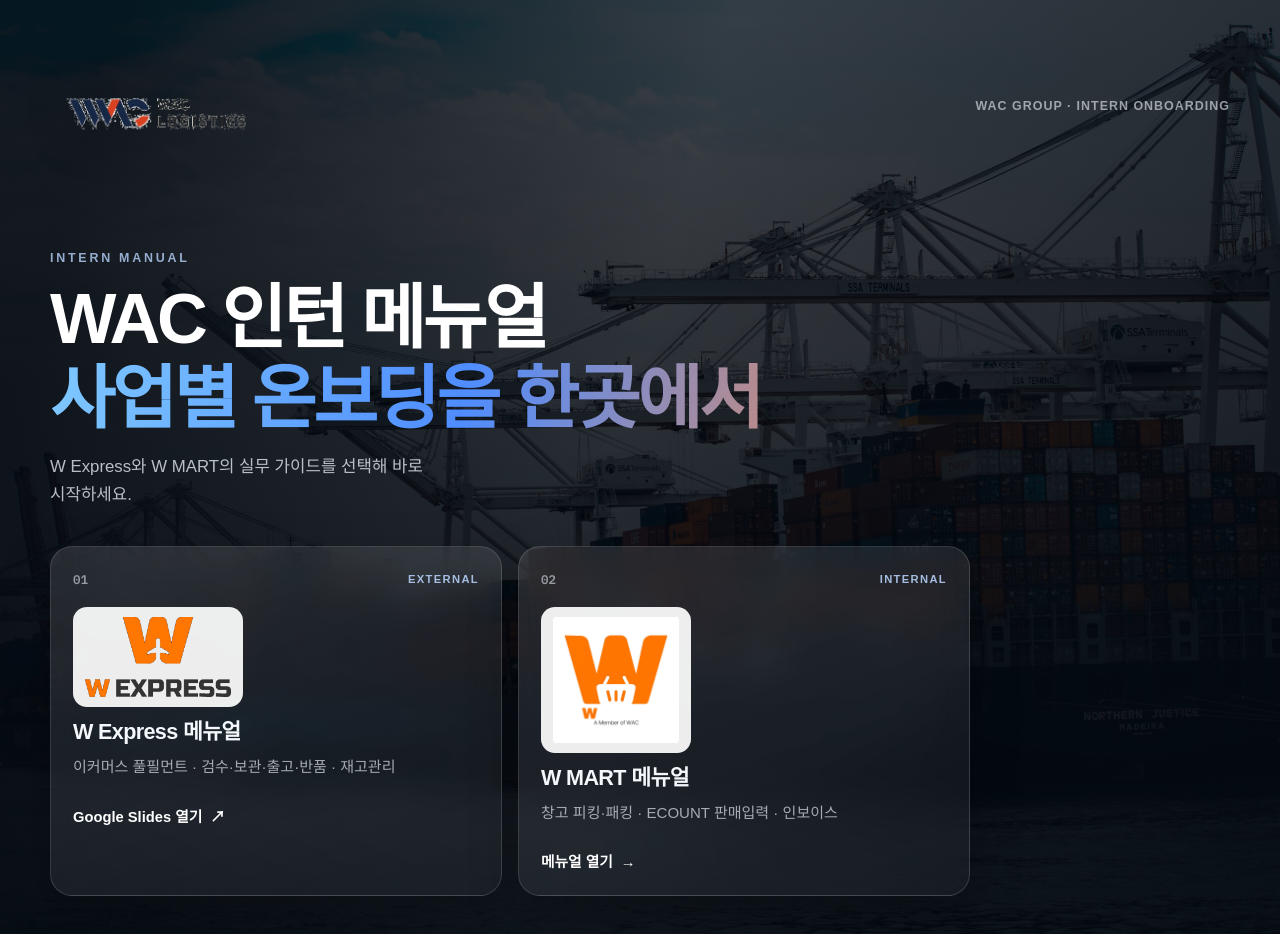
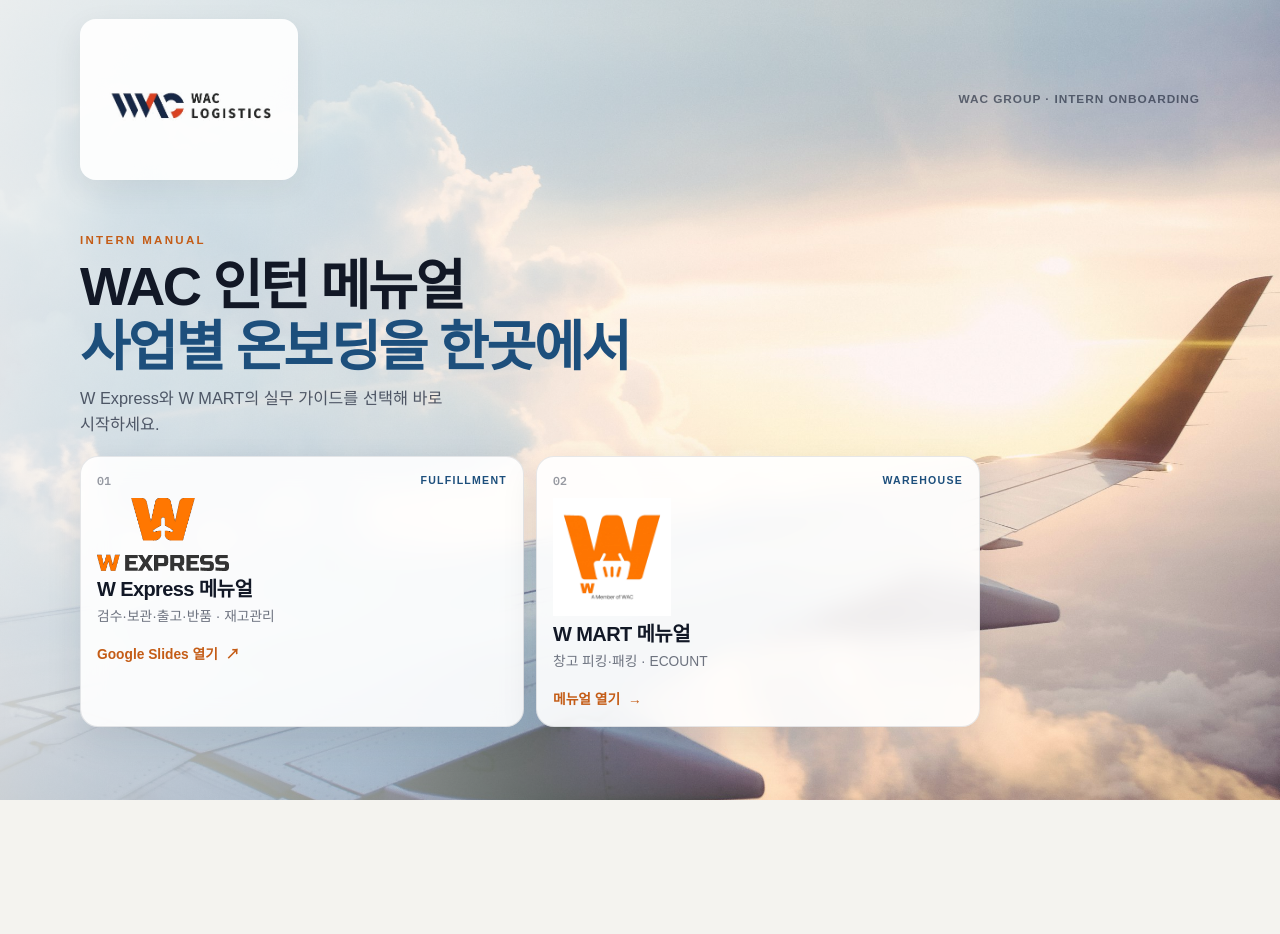
Before and after one commit to hyunseook0606-dev/wac-manual, a React (Vite) app: page / in a window 1280 px wide. Shown: the top 934 px of the page. After the commit the page ends 800 px from the top, so only its background shows below. Built offline with nearby package versions, Linux system fonts and the light colour scheme; a web font is replaced by a local one.

Commit message:
Fit WAC hub to one screen with airplane hero and no dark overlay.
Keep the navy/orange logo readable with a light wash and compact unit panels.

Co-authored-by: Cursor <cursoragent@cursor.com>

```diff
--- a/src/components/HubPage.tsx
+++ b/src/components/HubPage.tsx
@@ -8,13 +8,13 @@ type Props = {
 };
 
 const fadeUp = {
-  hidden: { opacity: 0, y: 24 },
+  hidden: { opacity: 0, y: 18 },
   show: (i: number) => ({
     opacity: 1,
     y: 0,
     transition: {
-      delay: 0.12 + i * 0.1,
-      duration: 0.7,
+      delay: 0.08 + i * 0.08,
+      duration: 0.55,
       ease: [0.22, 1, 0.36, 1] as const,
     },
   }),
@@ -36,7 +36,9 @@ export function HubPage({ onOpenWmart }: Props) {
           initial="hidden"
           animate="show"
         >
-          <img className="hub-brand" src="/wac-logo.png" alt="WAC Logistics" />
+          <div className="hub-brand-wrap">
+            <img className="hub-brand" src="/wac-logo.png" alt="WAC Logistics" />
+          </div>
           <p className="hub-top-note">WAC Group · Intern Onboarding</p>
         </motion.header>
 
@@ -87,7 +89,7 @@ export function HubPage({ onOpenWmart }: Props) {
             >
               <span className="hub-unit-meta">
                 <span className="hub-unit-no">01</span>
-                <span className="hub-unit-tag">External</span>
+                <span className="hub-unit-tag">Fulfillment</span>
               </span>
               <img
                 className="hub-unit-logo hub-unit-logo-express"
@@ -95,7 +97,7 @@ export function HubPage({ onOpenWmart }: Props) {
                 alt="W Express"
               />
               <strong>W Express 메뉴얼</strong>
-              <em>이커머스 풀필먼트 · 검수·보관·출고·반품 · 재고관리</em>
+              <em>검수·보관·출고·반품 · 재고관리</em>
               <span className="hub-unit-cta">
                 Google Slides 열기
                 <span aria-hidden="true">↗</span>
@@ -105,7 +107,7 @@ export function HubPage({ onOpenWmart }: Props) {
             <button type="button" className="hub-unit" onClick={onOpenWmart}>
               <span className="hub-unit-meta">
                 <span className="hub-unit-no">02</span>
-                <span className="hub-unit-tag">Internal</span>
+                <span className="hub-unit-tag">Warehouse</span>
               </span>
               <img
                 className="hub-unit-logo"
@@ -113,7 +115,7 @@ export function HubPage({ onOpenWmart }: Props) {
                 alt="W MART"
               />
               <strong>W MART 메뉴얼</strong>
-              <em>창고 피킹·패킹 · ECOUNT 판매입력 · 인보이스</em>
+              <em>창고 피킹·패킹 · ECOUNT</em>
               <span className="hub-unit-cta">
                 메뉴얼 열기
                 <span aria-hidden="true">→</span>
--- a/src/index.css
+++ b/src/index.css
@@ -304,10 +304,11 @@ img {
 /* ===== WAC premium hub (root) ===== */
 .hub-shell {
   position: relative;
-  min-height: 100vh;
+  height: 100dvh;
+  max-height: 100dvh;
   overflow: hidden;
-  color: #f5f7fb;
-  background: #071018;
+  color: #182033;
+  background: #eef3f8;
 }
 
 .hub-hero-bg {
@@ -320,125 +321,140 @@ img {
   width: 100%;
   height: 100%;
   object-fit: cover;
-  transform: scale(1.04);
-  filter: saturate(0.85) contrast(1.05);
+  object-position: center 35%;
+  transform: scale(1.02);
 }
 
 .hub-hero-veil {
   position: absolute;
   inset: 0;
+  /* light wash only — keep airplane visible, protect navy/orange logo */
   background:
-    linear-gradient(105deg, rgba(4, 10, 18, 0.88) 8%, rgba(4, 10, 18, 0.62) 48%, rgba(4, 10, 18, 0.78) 100%),
-    linear-gradient(180deg, rgba(4, 10, 18, 0.35) 0%, rgba(4, 10, 18, 0.82) 100%);
+    linear-gradient(
+      100deg,
+      rgba(255, 252, 248, 0.88) 0%,
+      rgba(255, 252, 248, 0.55) 34%,
+      rgba(255, 252, 248, 0.12) 62%,
+      rgba(255, 252, 248, 0.08) 100%
+    );
 }
 
 .hub-premium {
   position: relative;
   z-index: 1;
-  width: min(1180px, calc(100% - 48px));
+  width: min(1120px, calc(100% - 40px));
   margin: 0 auto;
-  min-height: 100vh;
+  height: 100%;
   display: flex;
   flex-direction: column;
   justify-content: space-between;
-  padding: 28px 0 40px;
+  padding: clamp(16px, 2.4vh, 28px) 0 clamp(18px, 2.8vh, 32px);
 }
 
 .hub-top {
   display: flex;
   align-items: center;
   justify-content: space-between;
-  gap: 16px;
+  gap: 12px;
+  flex-shrink: 0;
+}
+
+.hub-brand-wrap {
+  display: inline-flex;
+  align-items: center;
+  padding: 10px 14px;
+  border-radius: 16px;
+  background: rgba(255, 255, 255, 0.92);
+  box-shadow: 0 10px 30px rgba(24, 32, 51, 0.08);
 }
 
 .hub-brand {
-  width: min(210px, 52vw);
+  width: min(190px, 46vw);
   height: auto;
-  filter: drop-shadow(0 8px 24px rgba(0, 0, 0, 0.35));
 }
 
 .hub-top-note {
   margin: 0;
-  font-size: 0.78rem;
+  font-size: 0.74rem;
   letter-spacing: 0.08em;
   text-transform: uppercase;
-  color: rgba(232, 238, 246, 0.62);
-  font-weight: 600;
+  color: rgba(24, 32, 51, 0.62);
+  font-weight: 700;
 }
 
 .hub-stage {
-  padding: 8vh 0 2vh;
-  max-width: 920px;
+  flex: 1;
+  display: flex;
+  flex-direction: column;
+  justify-content: center;
+  max-width: 900px;
+  min-height: 0;
+  padding: 0;
 }
 
 .hub-kicker {
-  margin: 0 0 14px;
-  font-size: 0.78rem;
-  letter-spacing: 0.22em;
+  margin: 0 0 8px;
+  font-size: 0.72rem;
+  letter-spacing: 0.2em;
   text-transform: uppercase;
-  color: rgba(186, 214, 255, 0.78);
-  font-weight: 700;
+  color: #c45c16;
+  font-weight: 800;
 }
 
 .hub-headline {
   margin: 0;
-  font-size: clamp(2.4rem, 6vw, 4.4rem);
+  font-size: clamp(1.9rem, 4.6vw, 3.4rem);
   font-weight: 800;
   letter-spacing: -0.045em;
-  line-height: 1.02;
-  color: #fff;
+  line-height: 1.05;
+  color: #121826;
 }
 
 .hub-headline span {
   display: block;
-  margin-top: 0.12em;
-  background: linear-gradient(100deg, #7ec8ff 0%, #4f8dff 45%, #ff8a3d 100%);
-  -webkit-background-clip: text;
-  background-clip: text;
-  color: transparent;
+  margin-top: 0.08em;
+  color: #1d4f7c;
 }
 
 .hub-lead {
-  margin: 18px 0 0;
-  max-width: 42ch;
-  color: rgba(232, 238, 246, 0.78);
-  font-size: 1.05rem;
-  line-height: 1.7;
+  margin: 10px 0 0;
+  max-width: 40ch;
+  color: rgba(24, 32, 51, 0.72);
+  font-size: clamp(0.92rem, 1.5vw, 1.02rem);
+  line-height: 1.55;
 }
 
 .hub-units {
   display: grid;
   grid-template-columns: 1fr 1fr;
-  gap: 16px;
-  margin-top: 36px;
+  gap: 12px;
+  margin-top: clamp(14px, 2.4vh, 22px);
 }
 
 .hub-unit {
   display: grid;
-  gap: 10px;
+  gap: 6px;
   align-content: start;
-  min-height: 260px;
-  padding: 22px 22px 20px;
+  min-height: 0;
+  padding: 14px 16px 14px;
   text-align: left;
   text-decoration: none;
-  color: #f4f7fb;
-  border: 1px solid rgba(255, 255, 255, 0.14);
-  border-radius: 22px;
-  background: linear-gradient(160deg, rgba(255, 255, 255, 0.12), rgba(255, 255, 255, 0.04));
-  backdrop-filter: blur(16px);
-  box-shadow: 0 18px 50px rgba(0, 0, 0, 0.28);
+  color: #121826;
+  border: 1px solid rgba(24, 32, 51, 0.1);
+  border-radius: 18px;
+  background: rgba(255, 255, 255, 0.9);
+  backdrop-filter: blur(12px);
+  box-shadow: 0 14px 36px rgba(24, 32, 51, 0.1);
   transition:
-    transform 0.28s ease,
-    border-color 0.28s ease,
-    background 0.28s ease,
-    box-shadow 0.28s ease;
+    transform 0.25s ease,
+    border-color 0.25s ease,
+    box-shadow 0.25s ease;
 }
 
 .hub-unit:hover {
-  transform: translateY(-5px);
-  border-color: rgba(255, 255, 255, 0.28);
-  background: linear-gradient(160deg, rgba(255, 255, 255, 0.16), rgba(255, 255, 255, 0.06));
-  box-shadow: 0 26px 60px rgba(0, 0, 0, 0.34);
+  transform: translateY(-3px);
+  border-color: rgba(196, 92, 22, 0.35);
+  box-shadow: 0 18px 42px rgba(24, 32, 51, 0.14);
 }
 
 .hub-unit-meta {
@@ -450,60 +466,59 @@ img {
 
 .hub-unit-no {
   font-family: "IBM Plex Mono", monospace;
-  font-size: 0.78rem;
+  font-size: 0.72rem;
   font-weight: 600;
-  color: rgba(232, 238, 246, 0.58);
+  color: rgba(24, 32, 51, 0.45);
 }
 
 .hub-unit-tag {
-  font-size: 0.7rem;
+  font-size: 0.66rem;
   letter-spacing: 0.12em;
   text-transform: uppercase;
-  color: rgba(186, 214, 255, 0.86);
+  color: #1d4f7c;
   font-weight: 700;
 }
 
 .hub-unit-logo {
-  width: min(150px, 52%);
+  width: min(118px, 42%);
   height: auto;
-  margin: 8px 0 2px;
-  padding: 10px 12px;
-  border-radius: 14px;
-  background: rgba(255, 255, 255, 0.92);
+  margin: 2px 0 0;
+  padding: 0;
+  border-radius: 0;
+  background: transparent;
 }
 
 .hub-unit-logo-express {
-  width: min(170px, 58%);
+  width: min(132px, 48%);
 }
 
 .hub-unit strong {
-  font-size: 1.35rem;
+  font-size: clamp(1.05rem, 2vw, 1.25rem);
   letter-spacing: -0.03em;
   line-height: 1.2;
 }
 
 .hub-unit em {
   font-style: normal;
-  color: rgba(232, 238, 246, 0.68);
-  font-size: 0.94rem;
-  line-height: 1.55;
+  color: rgba(24, 32, 51, 0.62);
+  font-size: 0.86rem;
+  line-height: 1.4;
 }
 
 .hub-unit-cta {
-  margin-top: auto;
-  padding-top: 16px;
+  margin-top: 6px;
+  padding-top: 6px;
   display: inline-flex;
   align-items: center;
   gap: 8px;
   font-weight: 700;
-  font-size: 0.92rem;
-  color: #fff;
+  font-size: 0.86rem;
+  color: #c45c16;
 }
 
 @media (max-width: 820px) {
   .hub-premium {
-    width: min(1180px, calc(100% - 28px));
-    padding: 22px 0 28px;
+    width: min(1120px, calc(100% - 24px));
   }
 
   .hub-top {
@@ -511,12 +526,27 @@ img {
     align-items: flex-start;
   }
 
-  .hub-stage {
-    padding-top: 6vh;
+  .hub-units {
+    grid-template-columns: 1fr 1fr;
+    gap: 10px;
   }
 
+  .hub-unit em {
+    display: none;
+  }
+}
+
+@media (max-width: 560px) {
   .hub-units {
     grid-template-columns: 1fr;
+  }
+
+  .hub-unit em {
+    display: block;
+  }
+
+  .hub-top-note {
+    display: none;
   }
 }
 
```
Also changed, not shown: public/hub-hero.jpg.
